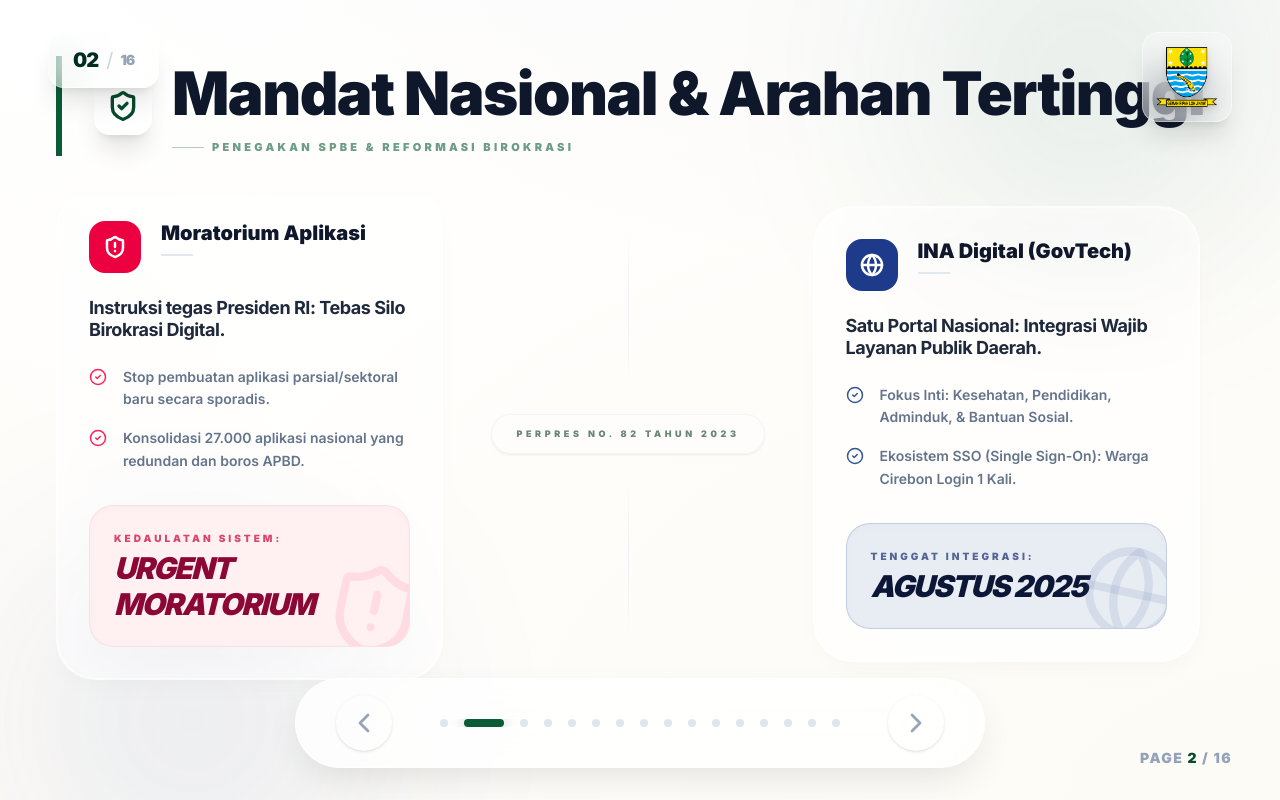
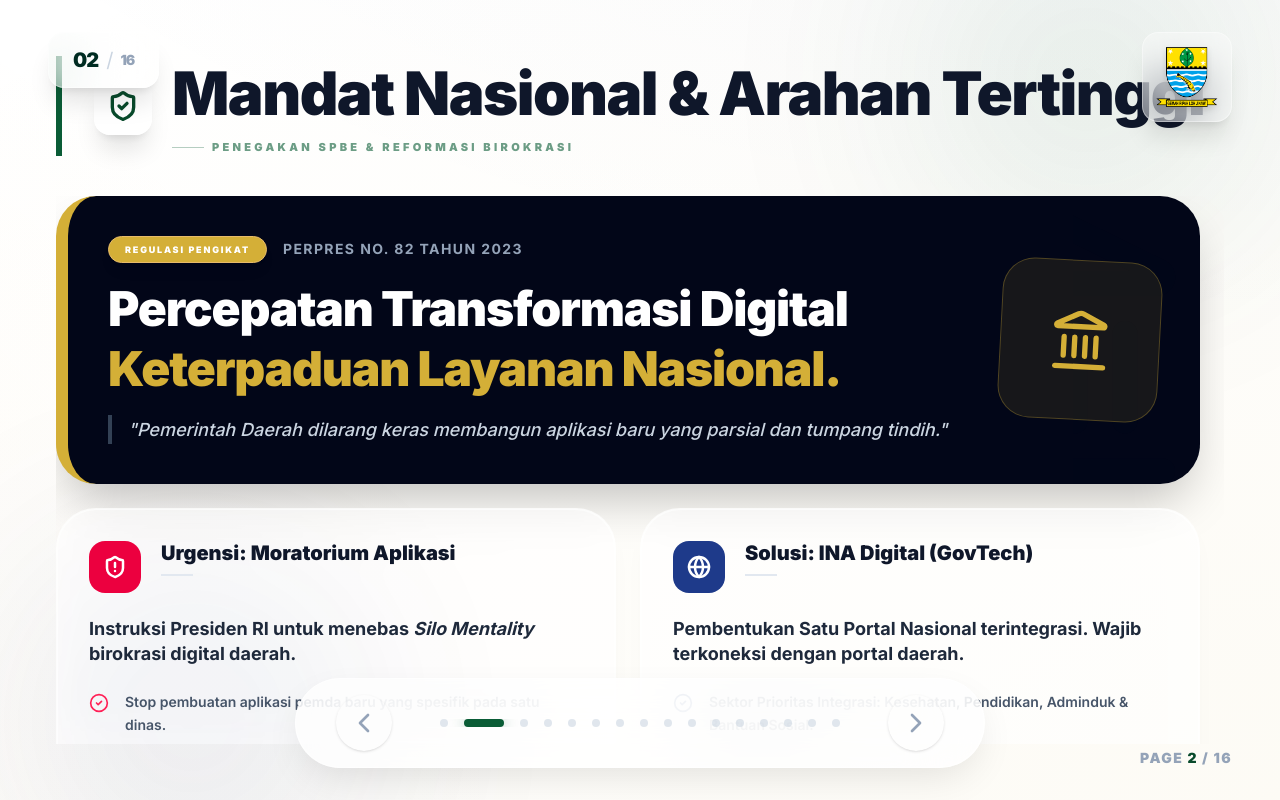
Before and after one commit to crashingdown90/smartcity_cirebon, a Next.js app in the folder IMPLEMENTASI/implementasi-app/: page / in a window 1280 px wide. Both pictures are taken after a click on the button 500 px from the left and 723 px from the top of the page. Built offline with nearby package versions, Linux system fonts and the light colour scheme.

Commit message:
feat: revamp slide 2 with premium layout for presidential mandate

```diff
--- a/IMPLEMENTASI/implementasi-app/src/app/page.tsx
+++ b/IMPLEMENTASI/implementasi-app/src/app/page.tsx
@@ -197,39 +197,72 @@
         {
             content: (
                 <SlideWrapper title="Mandat Nasional & Arahan Tertinggi" subtitle="Penegakan SPBE & Reformasi Birokrasi" icon={ShieldCheck}>
-                    <div className="flex flex-col md:flex-row gap-12 mt-8 items-center justify-center max-w-7xl mx-auto h-full pb-10">
-                        <div className="flex-1 w-full max-w-lg">
-                            <Card title="Moratorium Aplikasi" icon={ShieldAlert} delay={0.1} variant="warning">
-                                <p className="mb-6 text-lg font-bold text-slate-800 tracking-tight leading-tight">Instruksi tegas Presiden RI: Tebas Silo Birokrasi Digital.</p>
-                                <ul className="space-y-4 text-[14px] font-semibold text-slate-500 mb-8">
-                                    <li className="flex gap-4 items-start"><CheckCircle2 className="text-rose-500 shrink-0 mt-0.5" size={18} /> Stop pembuatan aplikasi parsial/sektoral baru secara sporadis.</li>
-                                    <li className="flex gap-4 items-start"><CheckCircle2 className="text-rose-500 shrink-0 mt-0.5" size={18} /> Konsolidasi 27.000 aplikasi nasional yang redundan dan boros APBD.</li>
-                                </ul>
-                                <div className="status-badge-premium bg-rose-50 border border-rose-200/50">
-                                    <div className="text-rose-700 font-black text-[10px] uppercase tracking-[0.3em] mb-1 opacity-70">Kedaulatan Sistem:</div>
-                                    <div className="text-rose-900 font-black text-3xl tracking-tighter italic">URGENT MORATORIUM</div>
-                                    <ShieldAlert className="absolute right-[-15px] bottom-[-15px] text-rose-500/10 rotate-12" size={100} />
+                    <div className="flex flex-col gap-6 max-w-7xl mx-auto pb-10">
+                        {/* Top Header Banner for Perpres */}
+                        <motion.div
+                            className="bg-slate-950 rounded-[2.5rem] p-8 md:p-10 border-l-[12px] border-amber-500 shadow-2xl relative overflow-hidden flex flex-col md:flex-row items-center justify-between gap-8 group"
+                            initial={{ opacity: 0, y: 20 }}
+                            animate={{ opacity: 1, y: 0 }}
+                            transition={{ delay: 0.1 }}
+                        >
+                            <div className="absolute right-0 top-0 opacity-[0.05] group-hover:scale-110 transition-transform duration-1000 pointer-events-none">
+                                <Landmark size={300} />
+                            </div>
+                            <div className="relative z-10 flex-1">
+                                <div className="flex flex-wrap items-center gap-4 mb-4">
+                                    <Tag color="amber">Regulasi Pengikat</Tag>
+                                    <div className="text-slate-400 font-bold text-sm tracking-widest uppercase">Perpres No. 82 Tahun 2023</div>
+                                </div>
+                                <h3 className="text-3xl md:text-5xl font-black text-white tracking-tight leading-tight mb-4">
+                                    Percepatan Transformasi Digital <span className="text-amber-500">Keterpaduan Layanan Nasional.</span>
+                                </h3>
+                                <p className="text-slate-300 text-base md:text-lg font-medium leading-relaxed italic border-l-4 border-slate-700 pl-4">
+                                    &quot;Pemerintah Daerah dilarang keras membangun aplikasi baru yang parsial dan tumpang tindih.&quot;
+                                </p>
+                            </div>
+                            <div className="relative z-10 w-full md:w-auto shrink-0 flex justify-center">
+                                <div className="w-24 h-24 md:w-40 md:h-40 rounded-[2rem] bg-amber-500/10 border border-amber-500/30 flex items-center justify-center text-amber-500 transform rotate-3 group-hover:rotate-0 transition-transform duration-500">
+                                    <Landmark size={64} className="scale-75 md:scale-100" />
+                                </div>
+                            </div>
+                        </motion.div>
+
+                        <div className="grid md:grid-cols-2 gap-6">
+                            <Card title="Urgensi: Moratorium Aplikasi" icon={ShieldAlert} delay={0.2} variant="warning">
+                                <div className="flex flex-col h-full space-y-6">
+                                    <p className="text-lg font-bold text-slate-800 leading-snug">
+                                        Instruksi Presiden RI untuk menebas <i>Silo Mentality</i> birokrasi digital daerah.
+                                    </p>
+                                    <ul className="space-y-4 text-[14px] font-semibold text-slate-600 flex-1">
+                                        <li className="flex gap-4 items-start"><CheckCircle2 className="text-rose-500 shrink-0 mt-0.5" size={20} /> <span className="leading-relaxed">Stop pembuatan aplikasi pemda baru yang spesifik pada satu dinas.</span></li>
+                                        <li className="flex gap-4 items-start"><CheckCircle2 className="text-rose-500 shrink-0 mt-0.5" size={20} /> <span className="leading-relaxed">Konsolidasi 27.000 aplikasi nasional yang redundan dan membagi fokus layanan.</span></li>
+                                    </ul>
+                                    <div className="bg-rose-50/80 rounded-2xl p-4 border border-rose-100 flex items-center gap-4 mt-auto">
+                                        <ShieldAlert className="text-rose-500 shrink-0" size={28} />
+                                        <div>
+                                            <div className="text-rose-900 font-black text-[10px] tracking-widest uppercase mb-1">Status Nasional</div>
+                                            <div className="text-rose-700 font-bold text-sm leading-none">Fase Reduksi Aplikasi Aktif</div>
+                                        </div>
+                                    </div>
                                 </div>
                             </Card>
-                        </div>
 
-                        <div className="glass-separator hidden md:flex self-stretch">
-                            <div className="glass-separator-line" />
-                            <div className="glass-separator-badge">PERPRES NO. 82 TAHUN 2023</div>
-                            <div className="glass-separator-line" />
-                        </div>
-
-                        <div className="flex-1 w-full max-w-lg">
-                            <Card title="INA Digital (GovTech)" icon={Globe} delay={0.2} variant="blue">
-                                <p className="mb-6 text-lg font-bold text-slate-800 tracking-tight leading-tight">Satu Portal Nasional: Integrasi Wajib Layanan Publik Daerah.</p>
-                                <ul className="space-y-4 text-[14px] font-semibold text-slate-500 mb-8">
-                                    <li className="flex gap-4 items-start"><CheckCircle2 className="text-blue-500 shrink-0 mt-0.5" size={18} /> Fokus Inti: Kesehatan, Pendidikan, Adminduk, & Bantuan Sosial.</li>
-                                    <li className="flex gap-4 items-start"><CheckCircle2 className="text-blue-500 shrink-0 mt-0.5" size={18} /> Ekosistem SSO (Single Sign-On): Warga Cirebon Login 1 Kali.</li>
-                                </ul>
-                                <div className="status-badge-premium bg-blue-50 border border-blue-200/50">
-                                    <div className="text-blue-700 font-black text-[10px] uppercase tracking-[0.3em] mb-1 opacity-70">Tenggat Integrasi:</div>
-                                    <div className="text-blue-900 font-black text-3xl tracking-tighter italic">AGUSTUS 2025</div>
-                                    <Globe className="absolute right-[-15px] bottom-[-15px] text-blue-500/10 rotate-12" size={100} />
+                            <Card title="Solusi: INA Digital (GovTech)" icon={Globe} delay={0.3} variant="blue">
+                                <div className="flex flex-col h-full space-y-6">
+                                    <p className="text-lg font-bold text-slate-800 leading-snug">
+                                        Pembentukan Satu Portal Nasional terintegrasi. Wajib terkoneksi dengan portal daerah.
+                                    </p>
+                                    <ul className="space-y-4 text-[14px] font-semibold text-slate-600 flex-1">
+                                        <li className="flex gap-4 items-start"><CheckCircle2 className="text-blue-500 shrink-0 mt-0.5" size={20} /> <span className="leading-relaxed">Sektor Prioritas Integrasi: Kesehatan, Pendidikan, Adminduk & Bantuan Sosial.</span></li>
+                                        <li className="flex gap-4 items-start"><CheckCircle2 className="text-blue-500 shrink-0 mt-0.5" size={20} /> <span className="leading-relaxed">Penerapan Ekosistem Identitas Digital Tunggal (IKD) untuk Single Sign-On (SSO).</span></li>
+                                    </ul>
+                                    <div className="bg-blue-50/80 rounded-2xl p-4 border border-blue-100 flex items-center gap-4 mt-auto">
+                                        <Globe className="text-blue-500 shrink-0" size={28} />
+                                        <div>
+                                            <div className="text-blue-900 font-black text-[10px] tracking-widest uppercase mb-1">Target Sinkronisasi Daerah</div>
+                                            <div className="text-blue-700 font-bold text-sm leading-none">Batas Akhir Berjalan: Agustus 2025</div>
+                                        </div>
+                                    </div>
                                 </div>
                             </Card>
                         </div>
```
